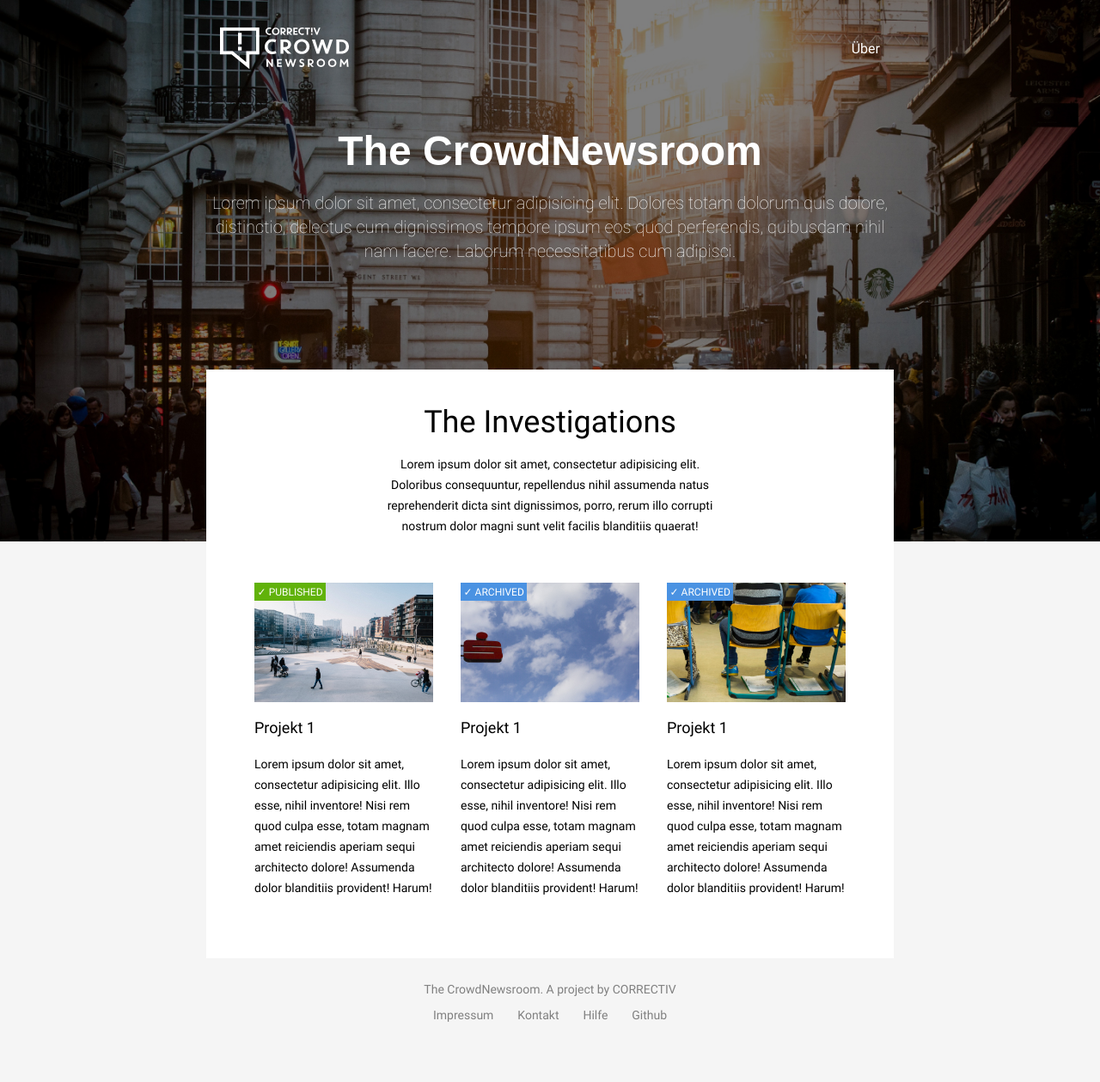
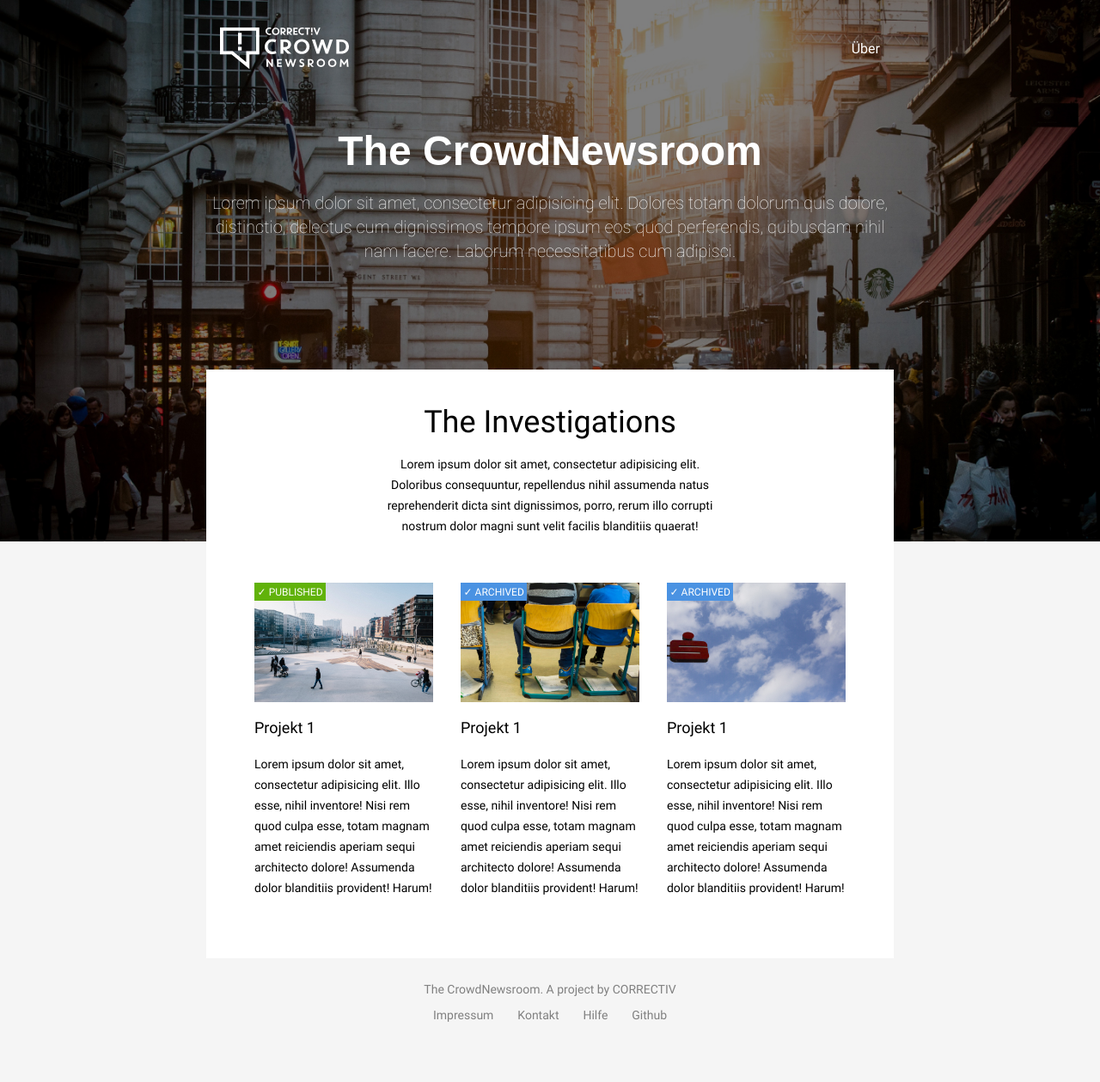
Before and after one commit to correctiv/cnr-landingpage, a Jekyll site: the page built from index.md, in a window 1280 px wide. Shown: the whole page at 86% size. Built offline with Jekyll 4.4.1, drawn with Linux system fonts in a browser that asks for light colours.

Commit message:
Change order of sparkasse and unterrichtsausfall

```diff
--- a/index.md
+++ b/index.md
@@ -17,7 +17,7 @@ layout: page
     </li>
     <li>
         <div class="status archived">
-            <img src="assets/images/sparkasse.jpg" alt=""/>
+            <img src="assets/images/unterrichtsausfall.jpg" alt=""/>
         </div>
         <h3>Projekt 1</h3>
         <p>Lorem ipsum dolor sit amet, consectetur adipisicing elit. Illo esse, nihil inventore! Nisi rem quod
@@ -26,7 +26,7 @@ layout: page
     </li>
     <li>
         <div class="status archived">
-            <img src="assets/images/unterrichtsausfall.jpg" alt=""/>
+            <img src="assets/images/sparkasse.jpg" alt=""/>
         </div>
         <h3>Projekt 1</h3>
         <p>Lorem ipsum dolor sit amet, consectetur adipisicing elit. Illo esse, nihil inventore! Nisi rem quod
```
